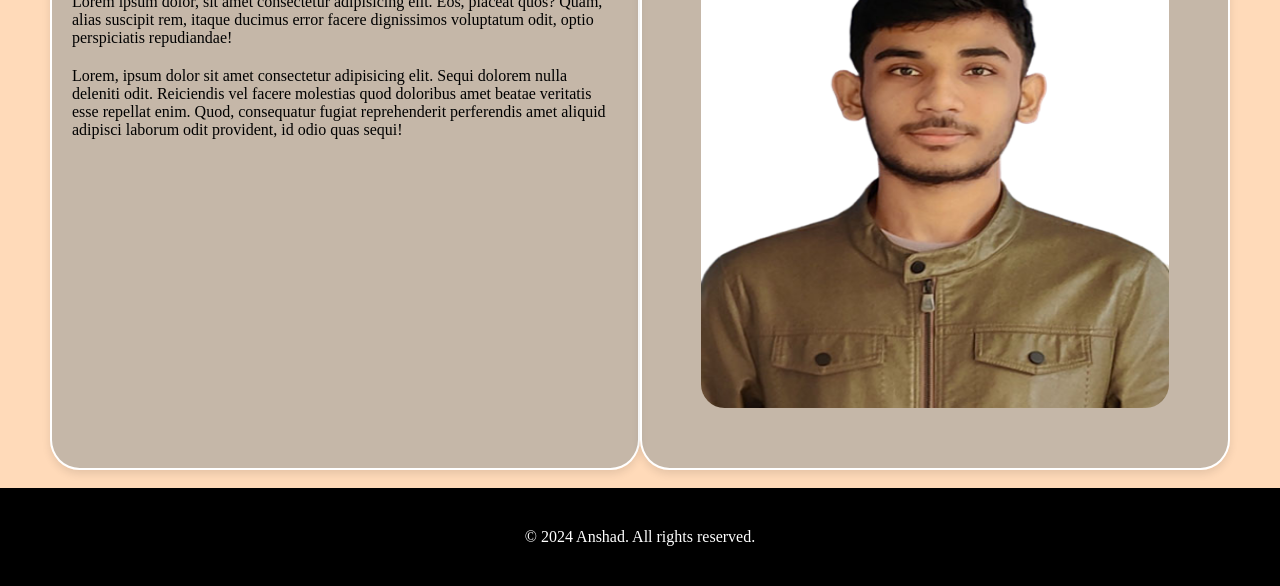
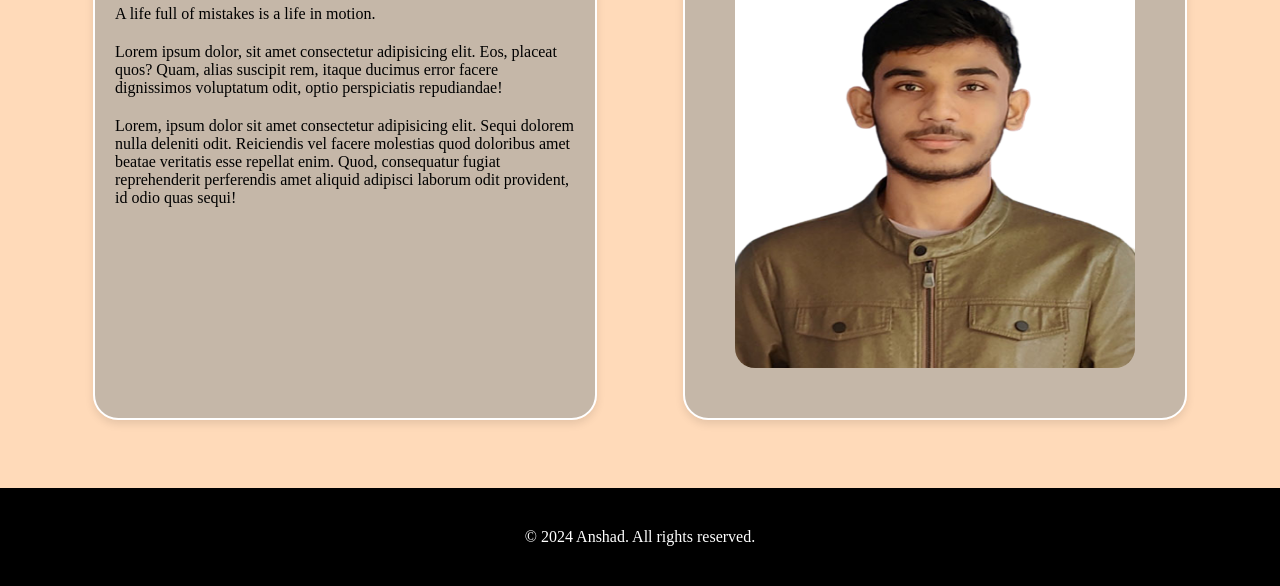
Before and after one commit to ANSHAD747/my-portfolio, a plain HTML site: page index.html in a window 1280 px wide. Shown: the part 227-813 px from the top of the page. Drawn offline with Linux system fonts and the light colour scheme.

Commit message:
fix: style change

```diff
--- a/style.css
+++ b/style.css
@@ -44,8 +44,8 @@ h1,p,form{
 }
 
 .intro{
-    width: 600px;
-    height: 600px;
+    width: 500px;
+    height: 500px;
     background-color: rgba(98, 121, 137, 0.365);
     border-radius: 5%;
     /* padding: 50px; */
@@ -67,8 +67,8 @@ h1,p,form{
 } */
 
 .image {
-    width: 600px;
-    height: 600px;
+    width: 500px;
+    height: 500px;
     background-color: rgba(98, 121, 137, 0.365);
     border-radius: 5%;
     display: flex;
```
